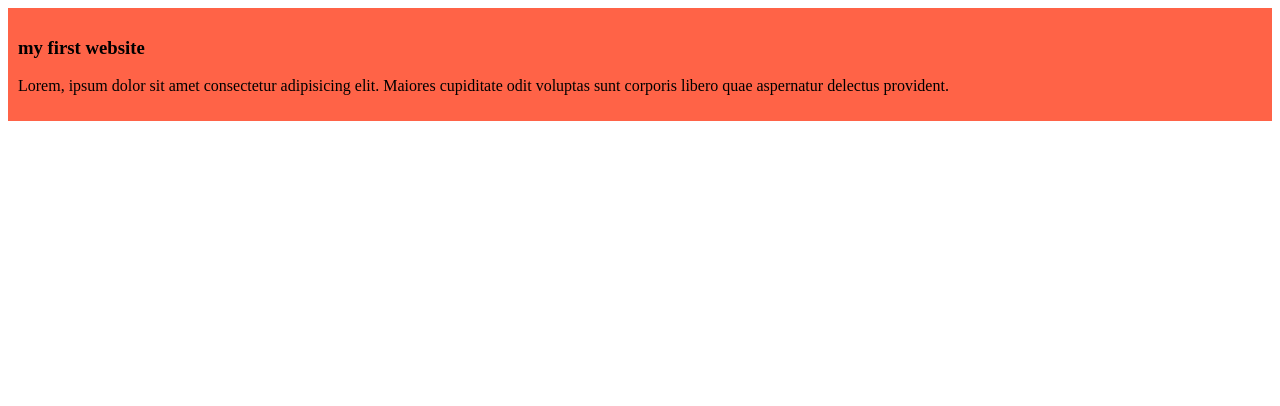
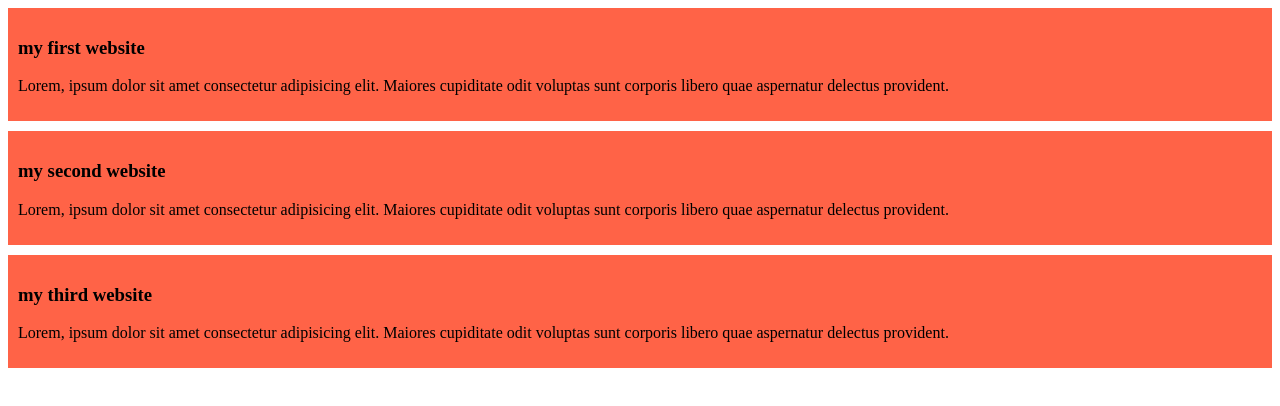
Before and after one commit to lighthubalif/my-simple-website, a plain HTML site: page index.html in a window 1280 px wide. Drawn offline with Linux system fonts and the light colour scheme.

Commit message:
my bolog

```diff
--- a/index.html
+++ b/index.html
@@ -7,11 +7,24 @@
     <link rel="stylesheet" href="style/blog.css">
 </head>
 <body>
-   <div>
-    <h3>my first website</h3></P>
 
-    <P>Lorem, ipsum dolor sit amet consectetur adipisicing elit.
-         Maiores cupiditate odit voluptas sunt corporis libero quae aspernatur delectus provident.</P>
-         </div>
+    <div>
+        <h3>my first website</h3></P>
+
+        <P>Lorem, ipsum dolor sit amet consectetur adipisicing elit.
+             Maiores cupiditate odit voluptas sunt corporis libero quae aspernatur delectus provident.</P>
+             </div>
+             <div>
+                <h3>my second website</h3></P>
+
+                <P>Lorem, ipsum dolor sit amet consectetur adipisicing elit.
+                     Maiores cupiditate odit voluptas sunt corporis libero quae aspernatur delectus provident.</P>
+                     </div>
+                     <div>
+                        <h3>my third website</h3></P>
+
+                        <P>Lorem, ipsum dolor sit amet consectetur adipisicing elit.
+                             Maiores cupiditate odit voluptas sunt corporis libero quae aspernatur delectus provident.</P>
+                             </div>
 </body>
 </html>
--- a/style/blog.css
+++ b/style/blog.css
@@ -1,4 +1,5 @@
 div{
     background-color: tomato;
     padding: 10px;
+    margin-bottom: 10px;
 }
```
